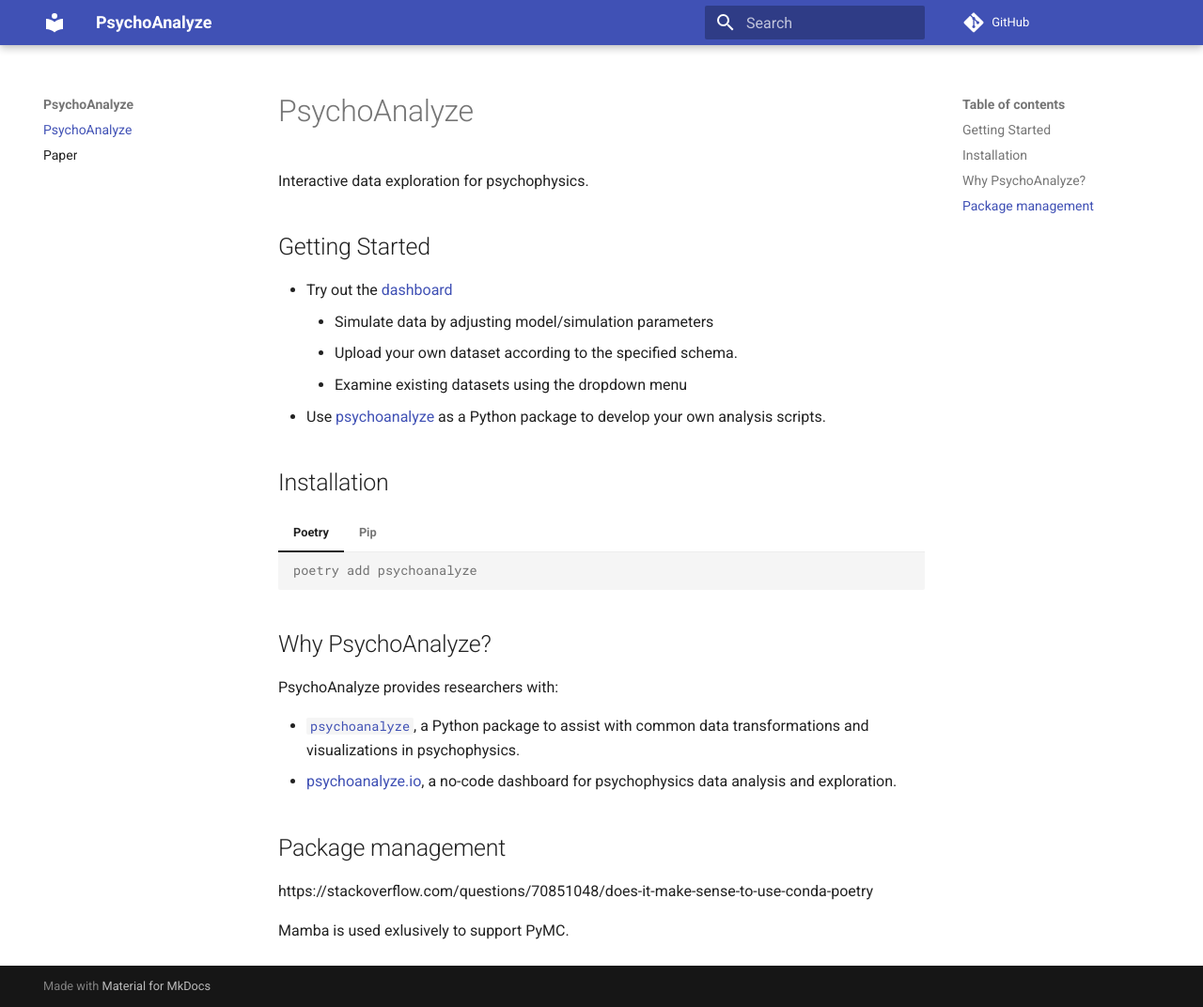
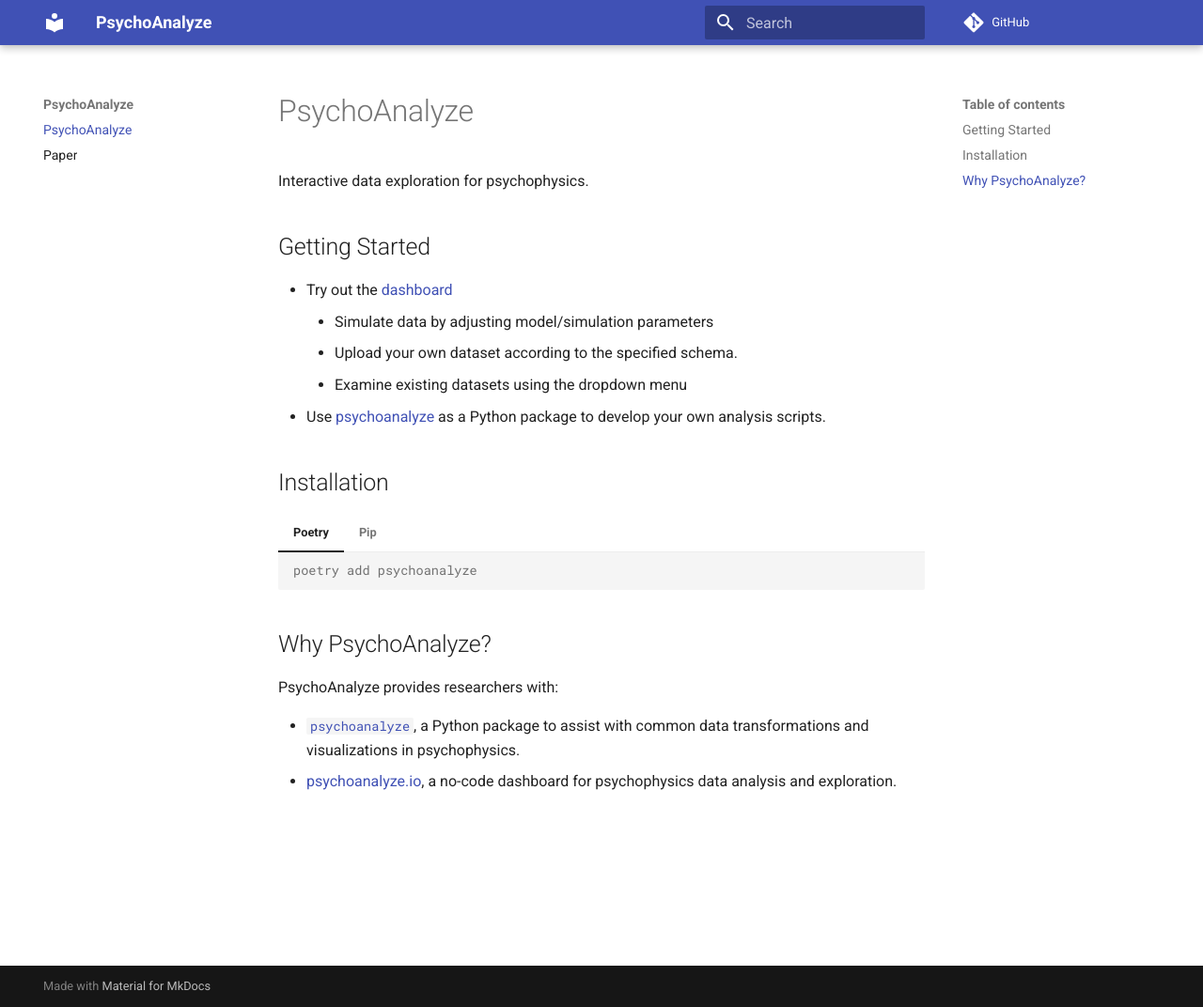
Before and after one commit to psychoanalyze/psychoanalyze, an MkDocs documentation site: the page built from docs/index.md, in a window 1280 px wide and 1072 px high. Shown: the whole window at 94% size. Built offline with MkDocs 1.6.1 and Material for MkDocs 9.7.7, drawn with Linux system fonts in a browser that asks for light colours; a script that is not in the unit is left out; comment, search, counter and statistics services are not loaded.

Commit message:
docs: remove temporary note regarding package management

```diff
--- a/docs/index.md
+++ b/docs/index.md
@@ -30,10 +30,3 @@
 
  - [`psychoanalyze`](https://pypi.org/project/psychoanalyze/), a Python package to assist with common data transformations and visualizations in psychophysics.
  - [psychoanalyze.io](https://psychoanalyze.io), a no-code dashboard for psychophysics data analysis and exploration.
-
-
-## Package management
-
-https://stackoverflow.com/questions/70851048/does-it-make-sense-to-use-conda-poetry
-
-Mamba is used exlusively to support PyMC.
```
